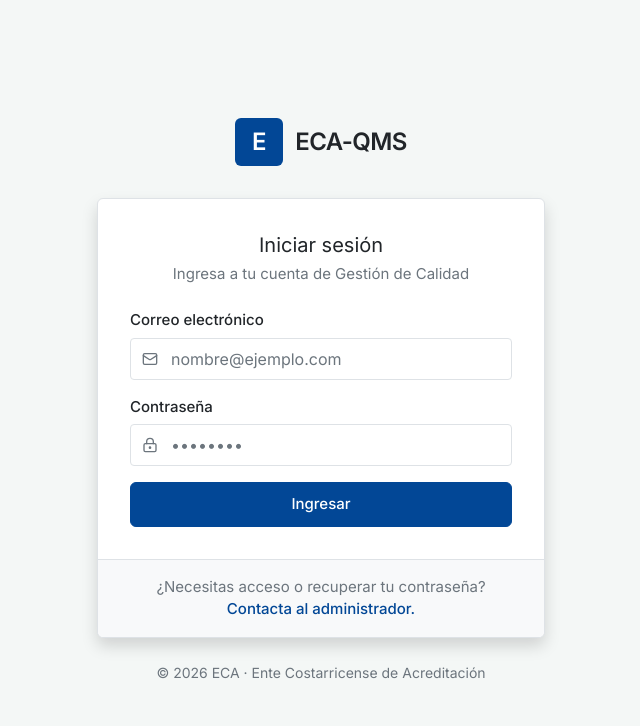
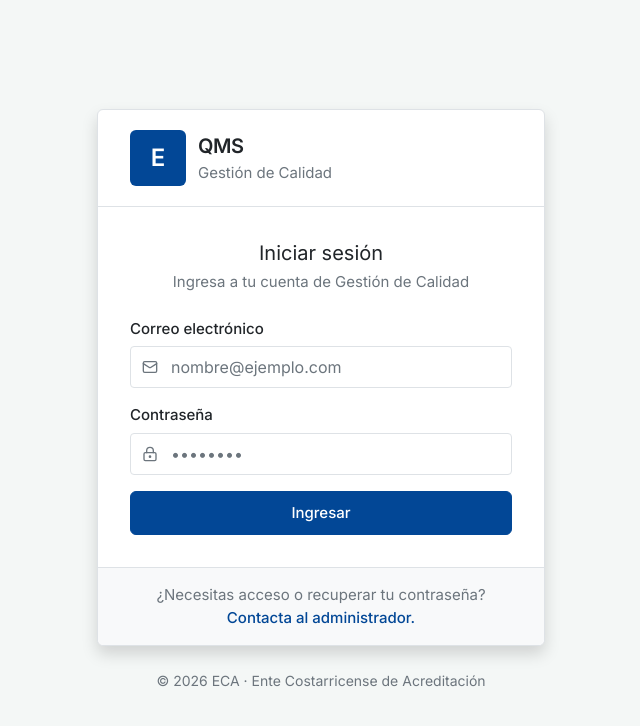
Before and after one commit to crojas-dot/mi-dashboard, a Next.js app: page /login in a window 1280 px wide. Shown: the top 726 px of the page, without its empty margins (319-959 px from the left). Built offline with nearby package versions, Linux system fonts and the light colour scheme; no server answers.

Commit message:
ui(login): encabezado dentro de tarjeta con logo ECA y jerarquía QMS / Gestión de Calidad

```diff
--- a/app/login/page.tsx
+++ b/app/login/page.tsx
@@ -8,6 +8,7 @@ import Field from '@/components/ui/Field'
 import Input from '@/components/ui/Input'
 import { useAuthStore } from '@/lib/store/auth-store'
 import SessionScreen from '@/components/SessionScreen'
+import { useLogoLogin } from '@/components/identidad/FondoIdentidad'
 
 export default function LoginPage() {
   const [email, setEmail] = useState('')
@@ -23,6 +24,7 @@ export default function LoginPage() {
   const initialized = useAuthStore((s) => s.initialized)
   const init = useAuthStore((s) => s.init)
   const router = useRouter()
+  const logo = useLogoLogin()
 
   useEffect(() => { init() }, [init])
 
@@ -48,12 +50,19 @@ export default function LoginPage() {
   return (
     <div className="flex min-h-dvh items-center justify-center px-4 py-10 text-qms-dark antialiased">
       <div className="w-full max-w-md">
-        <div className="mb-8 flex items-center justify-center gap-3">
-          <div aria-hidden="true" className="flex h-12 w-12 shrink-0 items-center justify-center rounded-card bg-qms-primary text-2xl font-semibold text-white">E</div>
-          <span className="text-2xl font-semibold tracking-tight">ECA-QMS</span>
-        </div>
-
-        <section aria-labelledby="login-title" className="rounded-card border border-qms-border bg-qms-surface shadow-md">
+        <section aria-labelledby="login-title" className="overflow-hidden rounded-card border border-qms-border bg-qms-surface shadow-md">
+          <header className="flex items-center gap-3 border-b border-qms-border px-6 py-5 sm:px-8">
+            <div aria-hidden="true" className={`flex h-14 w-14 shrink-0 items-center justify-center overflow-hidden rounded-card ${logo ? 'bg-[#232b35] p-1.5' : 'bg-qms-primary'}`}>
+              {logo ? (
+                /* eslint-disable-next-line @next/next/no-img-element */
+                <img src={logo} alt="" className="h-full w-full object-contain" fetchPriority="high" />
+              ) : <span className="text-2xl font-semibold leading-none text-white">E</span>}
+            </div>
+            <div className="min-w-0">
+              <p className="text-xl font-semibold tracking-tight text-qms-dark">QMS</p>
+              <p className="mt-0.5 text-sm text-qms-muted">Gestión de Calidad</p>
+            </div>
+          </header>
           <div className="p-6 sm:p-8">
             <h1 id="login-title" className="text-center text-xl font-normal">Iniciar sesión</h1>
             <p className="mt-1 mb-6 text-center text-sm text-qms-muted">Ingresa a tu cuenta de Gestión de Calidad</p>
```
